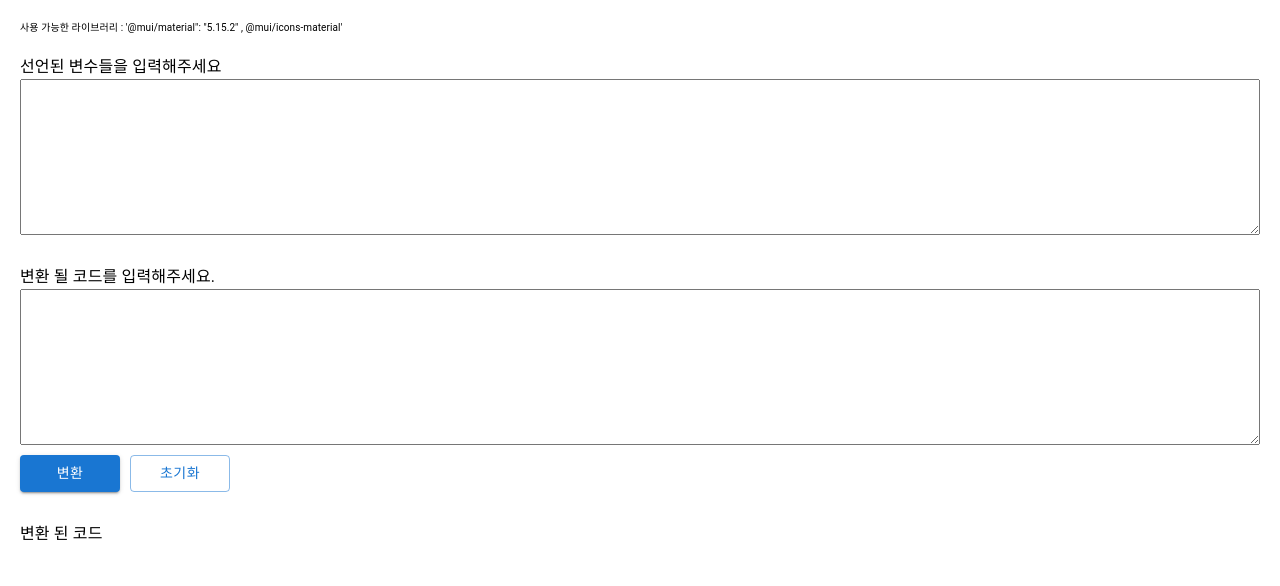
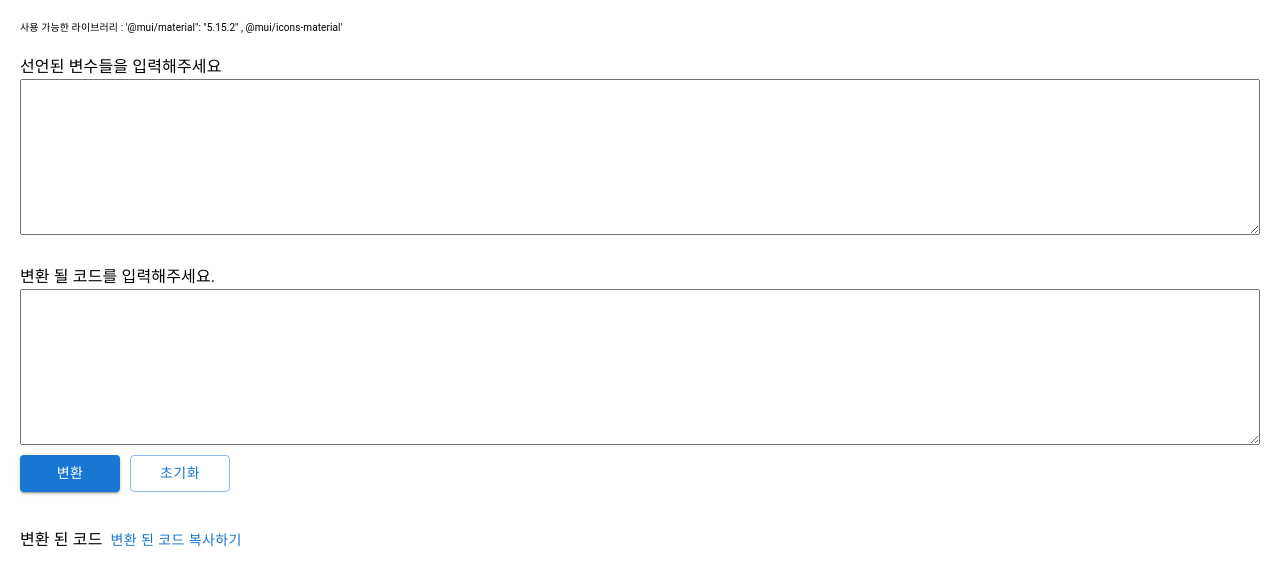
Before and after one commit to eunheeJ/superUXChangedCode, a React (Create React App) app: page / in a window 1280 px wide. Shown: the top 586 px of the page. Built offline with nearby package versions, Linux system fonts and the light colour scheme.

Commit message:
[feat] 변환 된 코드 복사하기 버튼 추가

```diff
--- a/src/App.tsx
+++ b/src/App.tsx
@@ -109,9 +109,15 @@ function App() {
             초기화
           </Button>
         </Stack>
-
-        <Typography sx={{ mt: "30px" }}>변환 된 코드</Typography>
-        <Typography>{changedCode}</Typography>
+        <Stack direction={"row"} alignItems={"center"} sx={{ mt: "30px" }}>
+          <Typography>변환 된 코드</Typography>
+          <Button
+            onClick={() => window.navigator.clipboard.writeText(changedCode)}
+          >
+            변환 된 코드 복사하기
+          </Button>
+        </Stack>
+        <pre>{changedCode}</pre>
       </Stack>
     </Box>
   );
```
